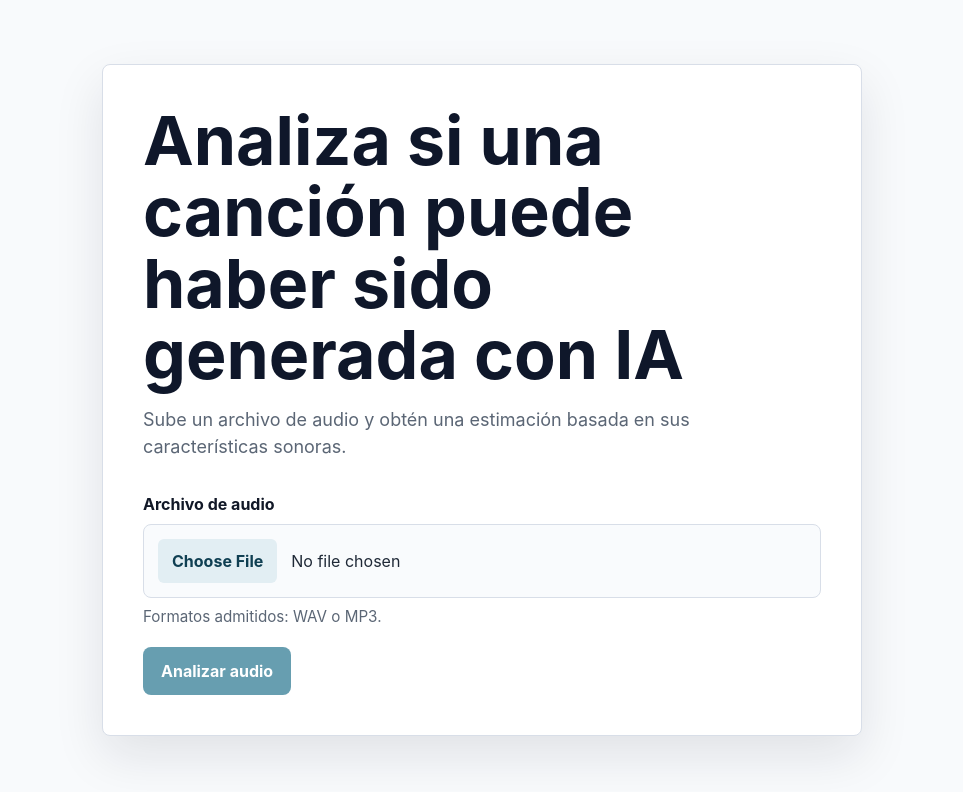
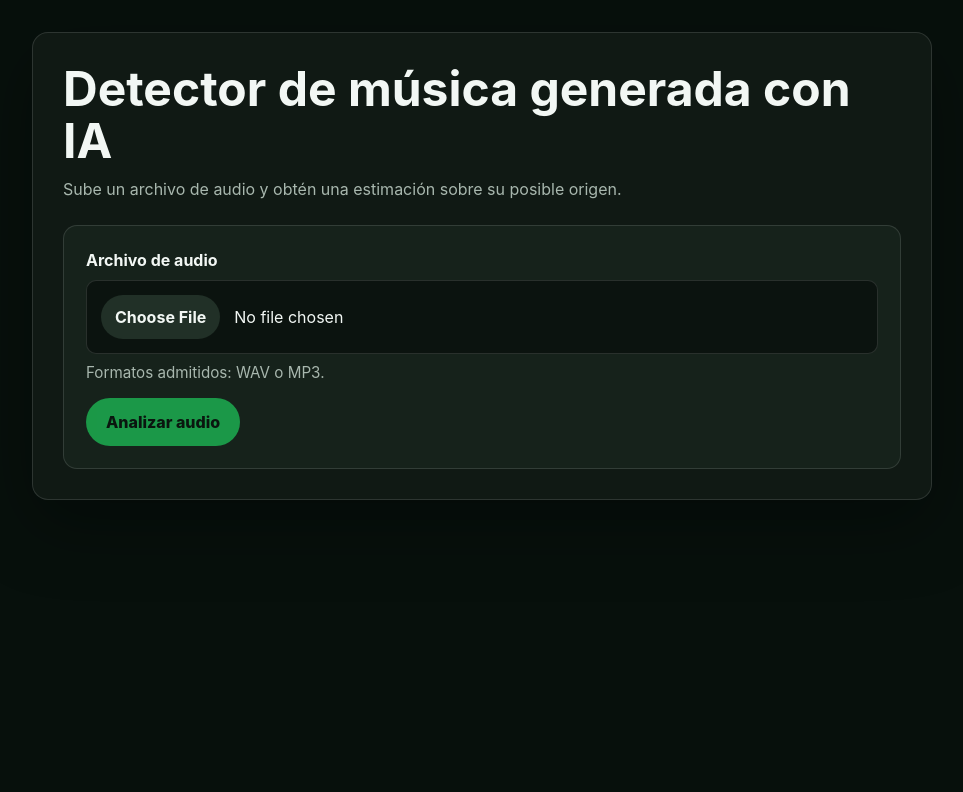
Before and after one commit to sergioapi/tfm-ai-music-detection, a React (Vite) app in the folder frontend/: page / in a window 1280 px wide. Shown: the top 792 px of the page, without its empty margins (158-1121 px from the left). Built offline with nearby package versions, Linux system fonts and the light colour scheme.

Commit message:
fix: mejora el layout y la visibilidad del resultado

```diff
--- a/frontend/src/App.tsx
+++ b/frontend/src/App.tsx
@@ -1,4 +1,4 @@
-import { useState } from 'react'
+import { useEffect, useRef, useState } from 'react'
 import {
   analyzeAudio,
   getApiErrorMessage,
@@ -20,11 +20,21 @@ function App() {
   const [analysisState, setAnalysisState] = useState<AnalysisState>({
     status: 'idle',
   })
+  const resultRef = useRef<HTMLDivElement | null>(null)
 
   const selectedFile =
     analysisState.status === 'idle' ? null : analysisState.file
   const isAnalyzing = analysisState.status === 'analyzing'
   const feedback = getFeedback(analysisState)
+
+  useEffect(() => {
+    if (analysisState.status === 'success') {
+      resultRef.current?.scrollIntoView({
+        behavior: 'smooth',
+        block: 'start',
+      })
+    }
+  }, [analysisState.status])
 
   async function handleAnalyze() {
     if (!selectedFile || isAnalyzing) {
@@ -49,12 +59,11 @@ function App() {
   return (
     <main className="app-shell">
       <section className="intro" aria-labelledby="app-title">
-        <h1 id="app-title">
-          Analiza si una canción puede haber sido generada con IA
-        </h1>
+        <div className="analysis-card">
+          <h1 id="app-title">Detector de música generada con IA</h1>
           <p>
-          Sube un archivo de audio y obtén una estimación basada en sus
-          características sonoras.
+            Sube un archivo de audio y obtén una estimación sobre su posible
+            origen.
           </p>
           <AudioAnalysisForm
             selectedFile={selectedFile}
@@ -75,8 +84,11 @@ function App() {
             onFileCleared={() => setAnalysisState({ status: 'idle' })}
             onAnalyze={handleAnalyze}
           />
+        </div>
         {analysisState.status === 'success' ? (
+          <div ref={resultRef}>
             <AnalysisResult result={analysisState.result} />
+          </div>
         ) : null}
       </section>
     </main>
--- a/frontend/src/components/AnalysisResult.tsx
+++ b/frontend/src/components/AnalysisResult.tsx
@@ -9,11 +9,13 @@ type AnalysisResultProps = {
 }
 
 export function AnalysisResult({ result }: AnalysisResultProps) {
+  const labelClassName = `result-label ${resultLabelModifier(result.predicted_class)}`
+
   return (
     <section className="result-card" aria-labelledby="result-title" role="status">
       <div className="result-main">
         <h2 id="result-title">Resultado</h2>
-        <p className="result-label">
+        <p className={labelClassName}>
           {getVisibleClassLabel(result.predicted_class)}
         </p>
         <p className="result-description">
@@ -23,3 +25,13 @@ export function AnalysisResult({ result }: AnalysisResultProps) {
     </section>
   )
 }
+
+function resultLabelModifier(predictedClass: string): string {
+  if (predictedClass === 'ai_generated') {
+    return 'result-label-ai'
+  }
+  if (predictedClass === 'human') {
+    return 'result-label-human'
+  }
+  return 'result-label-unknown'
+}
--- a/frontend/src/index.css
+++ b/frontend/src/index.css
@@ -1,12 +1,14 @@
 :root {
-  --color-bg: #f8fafc;
-  --color-surface: #ffffff;
-  --color-text: #1f2937;
-  --color-muted: #5b6675;
-  --color-border: #d8dee8;
-  --color-accent: #176b87;
-  --color-focus: #0f766e;
-  --shadow-soft: 0 20px 50px rgb(15 23 42 / 10%);
+  --color-bg: #07100c;
+  --color-surface: #101914;
+  --color-surface-raised: #16221b;
+  --color-text: #f2f7f4;
+  --color-muted: #a8b7ae;
+  --color-border: rgb(255 255 255 / 12%);
+  --color-accent: #1ed760;
+  --color-accent-strong: #16b84f;
+  --color-focus: #58e58a;
+  --shadow-soft: 0 24px 70px rgb(0 0 0 / 35%);
 
   color: var(--color-text);
   background: var(--color-bg);
@@ -43,47 +45,61 @@ body {
 
 .app-shell {
   display: grid;
+  align-items: start;
   min-height: 100vh;
-  padding: 32px;
-  place-items: center;
+  justify-items: center;
+  padding: 32px 24px;
 }
 
 .intro {
-  width: min(100%, 760px);
-  padding: 40px;
+  width: min(100%, 900px);
+  display: grid;
+  gap: 18px;
+}
+
+.analysis-card,
+.result-card {
   border: 1px solid var(--color-border);
-  border-radius: 8px;
+  border-radius: 16px;
   background: var(--color-surface);
   box-shadow: var(--shadow-soft);
 }
 
+.analysis-card {
+  padding: 30px;
+}
+
 h1 {
-  margin: 0 0 16px;
-  color: #0f172a;
-  font-size: clamp(2rem, 8vw, 4.25rem);
-  line-height: 1.05;
+  margin: 0 0 10px;
+  color: var(--color-text);
+  font-size: clamp(1.9rem, 4vw, 3rem);
+  line-height: 1.08;
   letter-spacing: 0;
 }
 
 h2 {
   margin: 0;
-  color: #0f172a;
+  color: var(--color-text);
   letter-spacing: 0;
-  font-size: clamp(1.5rem, 4vw, 2.5rem);
-  line-height: 1.12;
+  font-size: clamp(1.15rem, 3vw, 1.5rem);
+  line-height: 1.2;
 }
 
 p {
   margin: 0;
   max-width: 58ch;
   color: var(--color-muted);
-  font-size: 1.125rem;
+  font-size: 1rem;
 }
 
 .analysis-form {
   display: grid;
-  gap: 18px;
-  margin-top: 32px;
+  gap: 14px;
+  margin-top: 24px;
+  padding: 22px;
+  border: 1px solid var(--color-border);
+  border-radius: 14px;
+  background: var(--color-surface-raised);
 }
 
 .field-group {
@@ -92,7 +108,7 @@ p {
 }
 
 label {
-  color: #111827;
+  color: var(--color-text);
   font-weight: 700;
 }
 
@@ -100,8 +116,8 @@ input[type='file'] {
   width: 100%;
   padding: 14px;
   border: 1px solid var(--color-border);
-  border-radius: 8px;
-  background: #f9fbfd;
+  border-radius: 10px;
+  background: #0b130f;
   color: var(--color-text);
   font: inherit;
 }
@@ -110,9 +126,9 @@ input[type='file']::file-selector-button {
   margin-right: 14px;
   padding: 10px 14px;
   border: 0;
-  border-radius: 6px;
-  background: #e2eef3;
-  color: #0f3f52;
+  border-radius: 999px;
+  background: #213027;
+  color: var(--color-text);
   font: inherit;
   font-weight: 700;
   cursor: pointer;
@@ -132,75 +148,99 @@ button:disabled {
 .primary-action {
   width: fit-content;
   min-height: 48px;
-  padding: 12px 18px;
+  padding: 12px 20px;
   border: 0;
-  border-radius: 8px;
+  border-radius: 999px;
   background: var(--color-accent);
-  color: #ffffff;
+  color: #04100a;
   font: inherit;
-  font-weight: 700;
+  font-weight: 800;
   cursor: pointer;
 }
 
 .primary-action:not(:disabled):hover {
-  background: #12566d;
+  background: var(--color-accent-strong);
 }
 
 .feedback {
   padding: 12px 14px;
-  border-radius: 8px;
+  border-radius: 10px;
 }
 
 .feedback-status {
-  border: 1px solid #cfe0e8;
-  background: #f2f8fb;
-  color: #244251;
+  border: 1px solid rgb(30 215 96 / 30%);
+  background: rgb(30 215 96 / 10%);
+  color: #b7f7cf;
 }
 
 .feedback-error {
-  border: 1px solid #f1b9b9;
-  background: #fff1f1;
-  color: #7f1d1d;
+  border: 1px solid rgb(248 113 113 / 35%);
+  background: rgb(127 29 29 / 22%);
+  color: #fecaca;
 }
 
 .result-card {
   display: grid;
   gap: 18px;
-  margin-top: 28px;
-  padding-top: 28px;
-  border-top: 1px solid var(--color-border);
+  padding: 26px;
+  background: linear-gradient(135deg, #111b16 0%, #101820 100%);
 }
 
 .result-main {
   display: grid;
-  gap: 10px;
+  gap: 14px;
 }
 
 .result-label {
-  width: fit-content;
+  display: inline-flex;
+  align-items: center;
+  justify-content: center;
+  justify-self: start;
+  width: auto;
   max-width: 100%;
-  padding: 12px 16px;
-  border: 1px solid #cfe0e8;
-  border-radius: 8px;
-  background: #f2f8fb;
-  color: #123f52;
-  font-size: clamp(1.75rem, 6vw, 2.5rem);
+  padding: 14px 18px;
+  border: 1px solid var(--color-border);
+  border-radius: 14px;
+  background: var(--color-surface-raised);
+  color: var(--color-text);
+  font-size: clamp(1.45rem, 4vw, 2rem);
   font-weight: 800;
-  line-height: 1.1;
+  line-height: 1.15;
+  text-align: center;
+}
+
+.result-label-ai {
+  border-color: rgb(167 139 250 / 55%);
+  background: rgb(88 28 135 / 28%);
+  color: #ddd6fe;
+}
+
+.result-label-human {
+  border-color: rgb(45 212 191 / 55%);
+  background: rgb(20 184 166 / 18%);
+  color: #b7fff1;
+}
+
+.result-label-unknown {
+  border-color: var(--color-border);
+  background: #151f1a;
+  color: var(--color-muted);
 }
 
 .result-description {
-  color: #344255;
-  font-size: 1rem;
+  max-width: 64ch;
+  color: #d7e2dc;
+  font-size: 1.05rem;
 }
 
 @media (max-width: 640px) {
   .app-shell {
-    padding: 20px;
+    padding: 16px;
   }
 
-  .intro {
-    padding: 28px 24px;
+  .analysis-card,
+  .result-card {
+    padding: 24px 20px;
   }
 
   p {
```
Also changed, not shown: 2 other files (tests, documents, lock files or other folders). Lines whose indentation alone changed are shown as unchanged.
